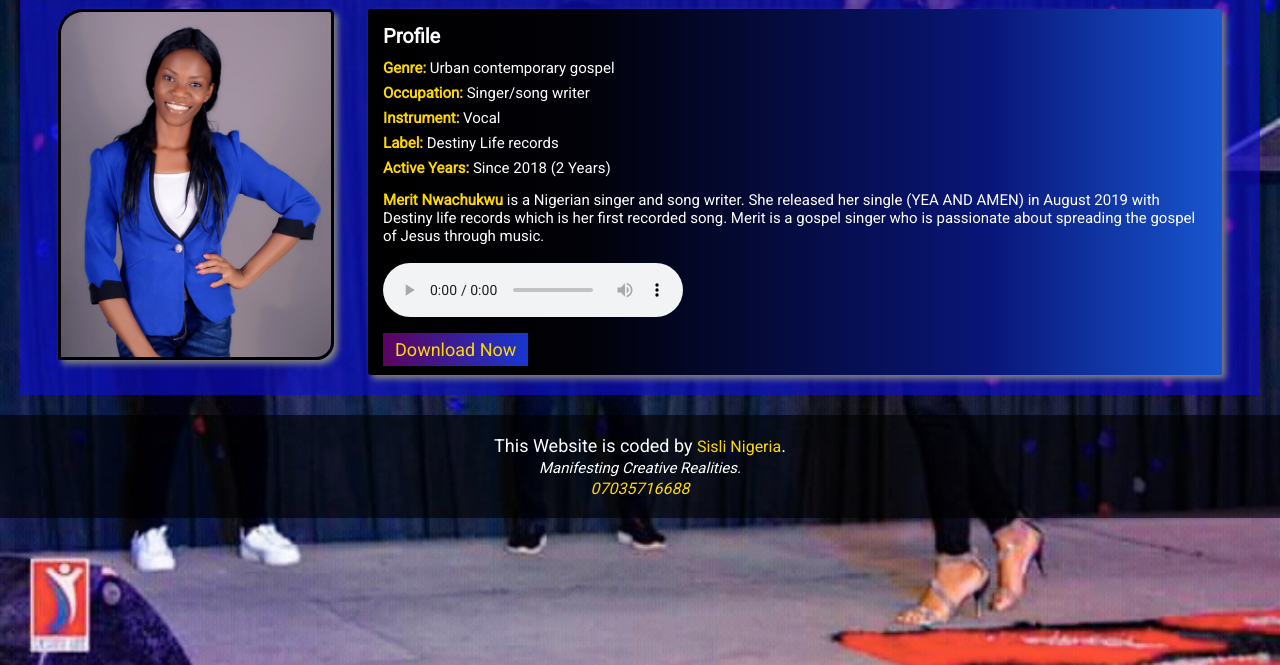
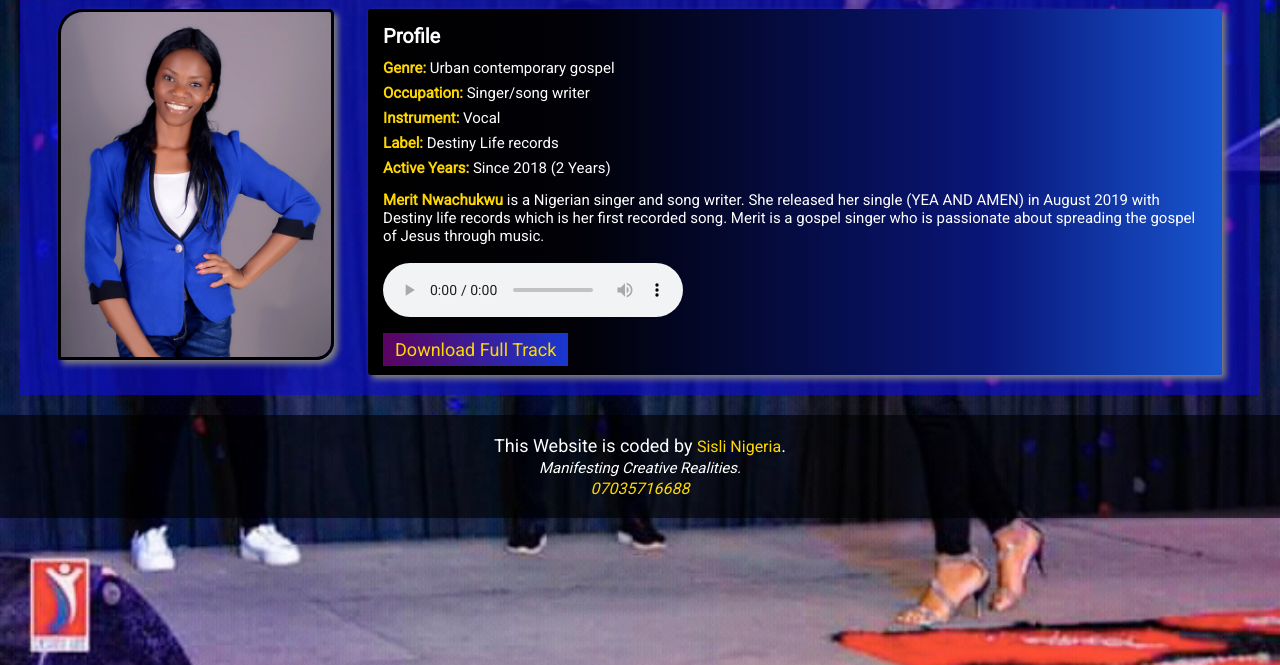
Before and after one commit to MeritNwachukwu/newalbum, a plain HTML site: page index.html in a window 1280 px wide. Shown: the part 135-800 px from the top of the page. Drawn offline with Linux system fonts and the light colour scheme; a script that the page names is missing.

Commit message:
Update Download Button

```diff
--- a/index.html
+++ b/index.html
@@ -34,7 +34,7 @@
                         <source src="Amen.mp3" type="audio/mpeg">
                         Your browser does not support the audio format.
                 </audio> <br><br>
-                <a href="https://music.amazon.com/albums/B07XQ6VQMN/B07XQ8MYGS?tab=CATALOG" download target="_blank" class="button">Download Now</a>
+                <a href="https://music.amazon.com/albums/B07XQ6VQMN/B07XQ8MYGS?tab=CATALOG" download target="_blank" class="button">Download Full Track</a>
             </div>
         </div>
     </div>
```
